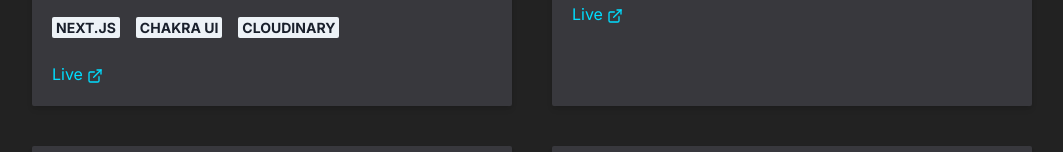
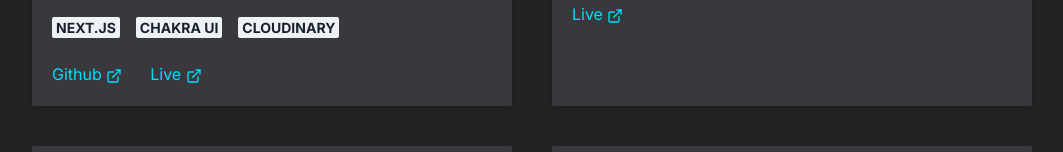
Before and after one commit to nefejames/my-portfolio-v3, a Next.js app: page / in a window 1280 px wide. Shown: the part 717-869 px from the top of the page, without its empty margins (108-1171 px from the left). Built offline with nearby package versions, Linux system fonts and the light colour scheme.

Commit message:
updated projectds data

```diff
--- a/projectsData.js
+++ b/projectsData.js
@@ -6,6 +6,7 @@ const projectsData = [
     tags: ["Next.js", " Chakra UI", "Cloudinary"],
     year: "2021",
     liveUrl: "https://next-chakra-dashboard.vercel.app/",
+    githubUrl: "https://github.com/nefejames/next-chakra-dashboard",
   },
   {
     title: "Acorn & Mustard",
@@ -35,6 +36,7 @@ const projectsData = [
     tags: ["Next.js", "styled-components", "CMS"],
     year: "2021",
     liveUrl: "https://contentful-recipe-app.vercel.app/",
+    githubUrl: "https://github.com/nefejames/contentful-recipe-app",
   },
   {
     title: "DivifyCore (WIP)",
@@ -42,12 +44,14 @@ const projectsData = [
     tags: ["Svelte", "GSAP"],
     year: "2021",
     liveUrl: "https://stoic-carson-8ed644.netlify.app/",
+    githubUrl: "https://github.com/nefejames/divify-core",
   },
   {
     title: "Spaces Website",
     details: "A practice site for a digital company, Spaces.",
     tags: ["Next.js", "styled-components"],
     year: "2021",
+    liveUrl: "https://spaces-website.vercel.app/",
     githubUrl: "https://github.com/nefejames/spaces-website",
   },
 
@@ -65,6 +69,7 @@ const projectsData = [
     tags: ["css", "react"],
     year: "2020",
     liveUrl: "https://daddynefs-recipe.netlify.app/",
+    githubUrl: "https://github.com/nefejames/react-recipe-app",
   },
   {
     title: "Image Search App",
@@ -73,6 +78,7 @@ const projectsData = [
     tags: ["sass", "js"],
     year: "2020",
     liveUrl: "https://daddynefs-image-search.netlify.app/",
+    githubUrl: "https://github.com/nefejames/image-search-app",
   },
   {
     title: "Geo-search app",
```
